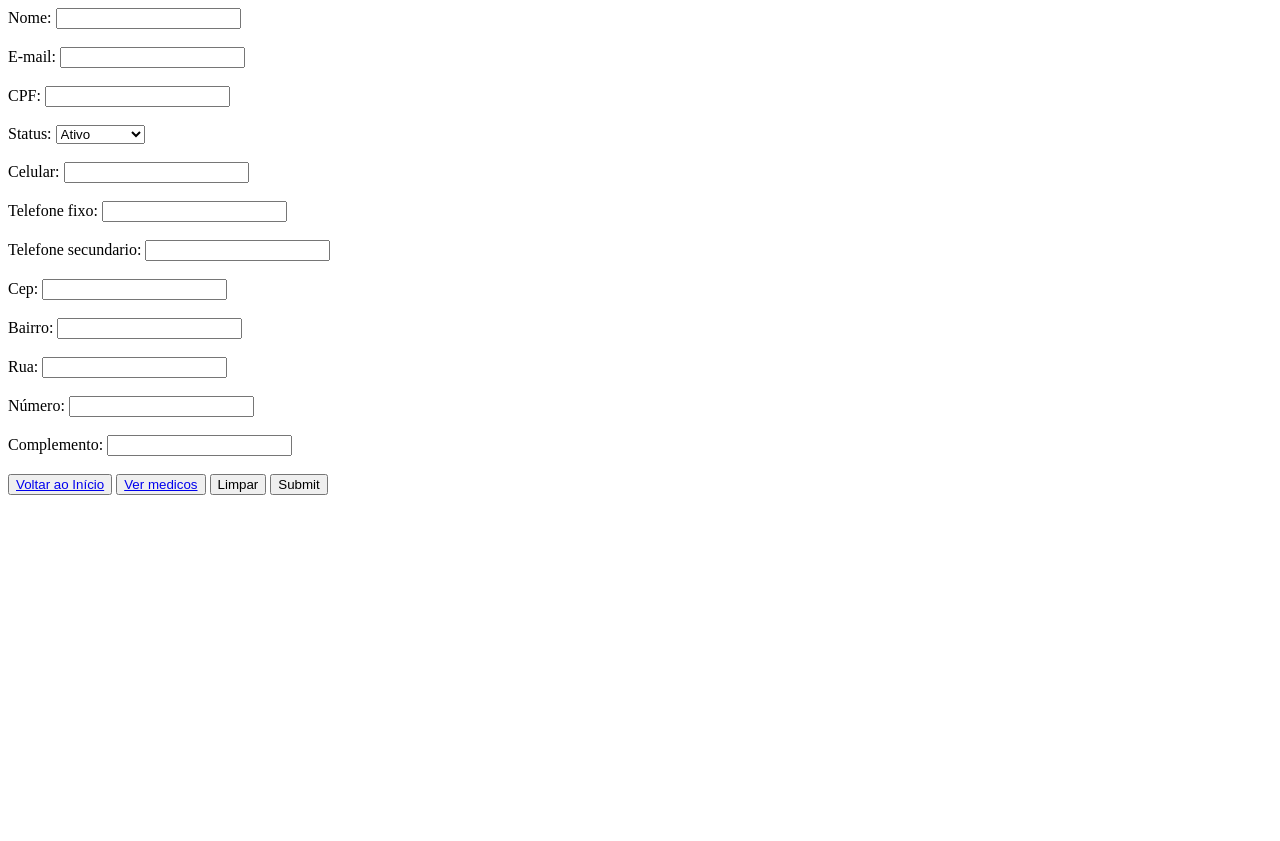
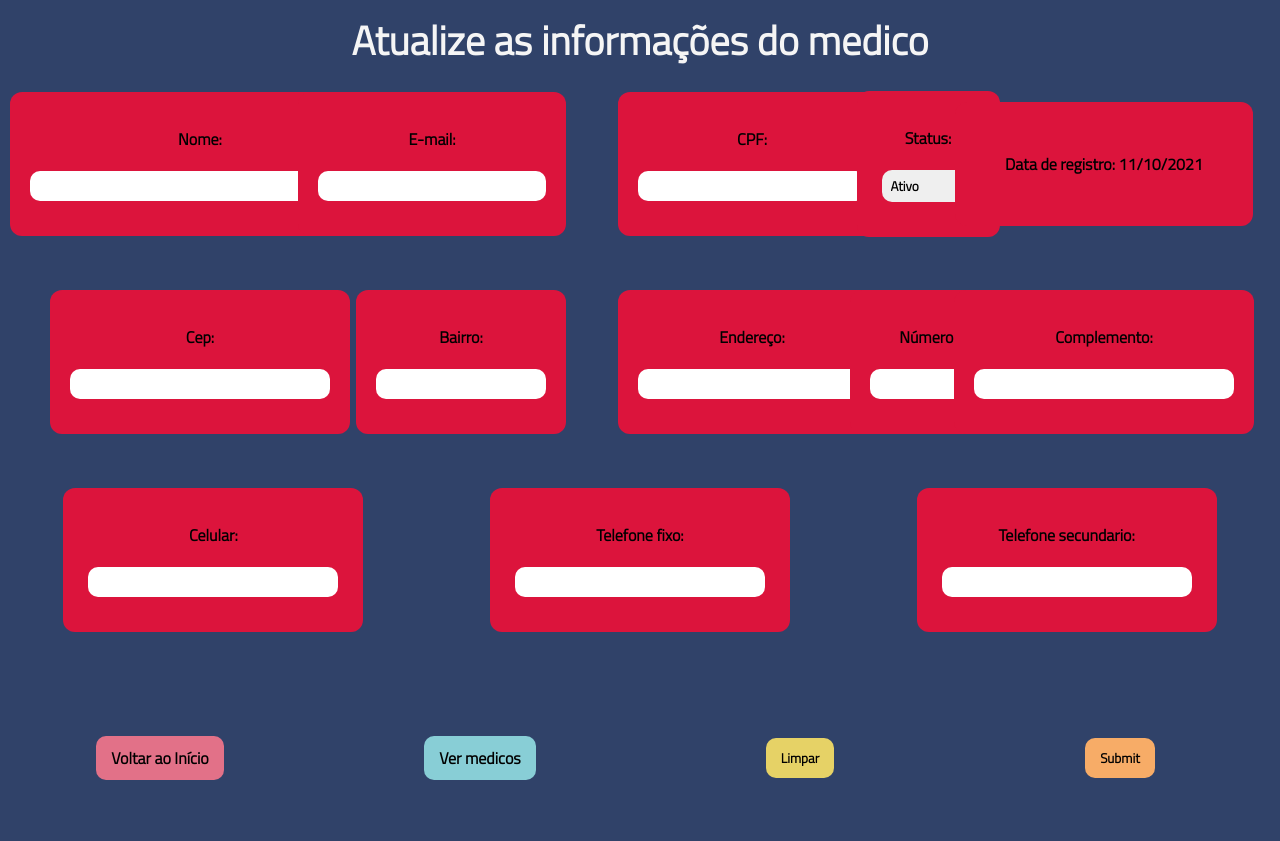
Before and after one commit to Liuizn/SA02-03, a PHP site: page /atualizar_medico_POO.php in a window 1280 px wide. Before the commit the page ends 495 px from the top, so only its background shows below. Run offline with PHP 8.4, Linux system fonts and the light colour scheme; data that the repository does not hold is empty.

Commit message:
Change Front-End

```diff
--- a/atualizar_medico_POO.php
+++ b/atualizar_medico_POO.php
@@ -1,17 +1,20 @@
 <!DOCTYPE html>
 <html lang="pt-br">
+
 <head>
     <meta charset="UTF-8">
     <meta http-equiv="X-UA-Compatible" content="IE=edge">
     <meta name="viewport" content="width=device-width, initial-scale=1.0">
     <title>POO</title>
+    <link rel="stylesheet" href="style.css">
+    <link rel="stylesheet" href="grid-css-medico.css">
+    <link rel="stylesheet" href="size-inputs.css">
 </head>
-<style>
-        .cpf-f{border-color:#ff0000;
-        }
 
-</style>
 <body>
+
+    <h1>Atualize as informações do medico</h1>
+
     <?php
     require_once 'medico_POO.php';
     if (isset($_GET["id_medicos"])) {
@@ -24,65 +27,102 @@
 
     ?>
     <form action="" method="post">
-
+        <div class="container-grid-index">
+            <div class="Nome-area">
+                <div class="box-area">
                     <label for="nome">Nome:</label>
-    <input type="text" name="nome" id="nome" value = <?php echo $res["nome_medicos"] ?> >
-    <br><br>
-
+                    <input type="text" name="nome" id="nome" value=<?php echo $res["nome_medicos"] ?>>
+                </div>
+            </div>
+            <div class="Email-area">
+                <div class="box-area">
                     <label for="email">E-mail:</label>
-    <input type="text" name="email" id="email" value = <?php echo $res["email_medicos"] ?>>
-    <br><br>
-
+                    <input type="text" name="email" id="email" value=<?php echo $res["email_medicos"] ?>>
+                </div>
+            </div>
+            <div class="Cpf-area">
+                <div class="box-area">
                     <label for="cpf">CPF:</label>
-    <input type="text" name="cpf" id="cpf" value = <?php echo $res["cpf"] ?>>
-    <br><br>
-
+                    <input type="text" name="cpf" id="cpf" value=<?php echo $res["cpf"] ?>>
+                </div>
+            </div>
+            <div class="Status-area">
+                <div class="box-area">
                     <label for="status">Status:</label>
                     <select name="status" id="status">
-
                         <option value="1">Ativo</option>
                         <option value="2">Desativado</option>
+                    </select>
+                </div>
+            </div>
 
-    </select>
-    <br><br>
-
+            <div class="Data-area">
+                <div class="box-area">
+                    <p id="data">Data de registro</p>
+                </div>
+            </div>
+            <div class="Cep-area">
+                <div class="box-area">
+                    <label for="cep">Cep:</label>
+                    <input type="text" name="cep" id="cep" value=<?php echo $res["cep_medicos"] ?>>
+                </div>
+            </div>
+            <div class="Bairro-area">
+                <div class="box-area">
+                    <label for="bairro">Bairro:</label>
+                    <input type="text" name="bairro" id="bairro" value=<?php echo $res["bairro_medicos"] ?>>
+                </div>
+            </div>
+            <div class="Endereco-area">
+                <div class="box-area">
+                    <label for="rua">Endereço:</label>
+                    <input type="text" name="rua" id="rua" value=<?php echo $res["rua_medicos"] ?>>
+                </div>
+            </div>
+            <div class="Numero-area">
+                <div class="box-area">
+                    <label for="numero">Número:</label>
+                    <input type="text" name="numero" id="numero" value=<?php echo $res["numero_medicos"] ?>>
+                </div>
+            </div>
+            <div class="Complemento-area">
+                <div class="box-area">
+                    <label for="complemento">Complemento:</label>
+                    <input type="text" name="complemento" id="complemento"
+                        value=<?php echo $res["complemento_medicos"] ?>>
+                </div>
+            </div>
+            <div class="Celular-area group">
+                <div class="box-area">
                     <label for="celular">Celular:</label>
-    <input type="text" name="celular" id="celular"  value = <?php echo $res["celular_medicos"] ?>>
-    <br><br>
-
+                    <input type="text" name="celular" id="celular" value=<?php echo $res["celular_medicos"] ?>>
+                </div>
+                <div class="box-area">
                     <label for="fixo1">Telefone fixo:</label>
-    <input type="text" name="fixo1" id="fixo1"  value = <?php echo $res["fixo1_medicos"] ?>>
-    <br><br>
-
+                    <input type="text" name="fixo1" id="fixo1" value=<?php echo $res["fixo1_medicos"] ?>>
+                </div>
+                <div class="box-area">
                     <label for="fixo2">Telefone secundario:</label>
-    <input type="text" name="fixo2" id="fixo2"  value = <?php echo $res["fixo2_medicos"] ?>>
-    <br><br>
-
-    <label for="cep">Cep:</label>
-    <input type="text" name="cep" id="cep"  value = <?php echo $res["cep_medicos"] ?>>
-    <br><br>
-
-    <label for="bairro">Bairro:</label>
-    <input type="text" name="bairro" id="bairro"  value = <?php echo $res["bairro_medicos"] ?>>
-    <br><br>
-
-    <label for="rua">Rua:</label>
-    <input type="text" name="rua" id="rua"  value = <?php echo $res["rua_medicos"] ?>>
-    <br><br>
-
-    <label for="numero">Número:</label>
-    <input type="text" name="numero" id="numero"  value = <?php echo $res["numero_medicos"] ?>>
-    <br><br>
-
-    <label for="complemento">Complemento:</label>
-    <input type="text" name="complemento" id="complemento"  value = <?php echo $res["complemento_medicos"] ?>>
-    <br><br>
-
-    <button id="b_index"> <a href="index.php">Voltar ao Início</a></button>
-            <button id="b_medicos"><a href="tabela_medico_POO.php">Ver medicos</a></button>
+                    <input type="text" name="fixo2" id="fixo2" value=<?php echo $res["fixo2_medicos"] ?>>
+                </div>
+            </div>
+            <div class="Button-Area">
+                <a href="index.php" id="b_index">Voltar ao Início</a>
+                <a href="tabela_medico_POO.php" id="b_medicos">Ver medicos</a>
                 <input type="reset" value="Limpar" id="b_limpar">
-    <input type="submit">
+                <input type="submit" id="b_cadastrar">
+            </div>
+        </div>
     </form>
+    <script>
+        var data = new Date();
+        var dia = data.getDate();
+        var mes = data.getMonth();
+        var ano4 = data.getFullYear();
+        var str_data = dia + '/' + (mes + 1) + '/' + ano4;
+        data = document.getElementById("data")
+        data.innerHTML = `Data de registro: ${str_data}`
+    </script>
 
     <?php
 
@@ -122,4 +162,5 @@ $pessoa->atualizar($id_medicos,$nome,$rua,$cpf,$status,$numero,$bairro,$cep,$com
 
 ?>
 </body>
+
 </html>
--- a/grid-css-medico.css
+++ b/grid-css-medico.css
@@ -0,0 +1,168 @@
+.container-grid-index {
+    display: grid;
+    grid-template-columns: 1fr 1fr 1fr 1fr 1fr 1fr 1fr;
+    grid-template-rows: 1fr 1fr 1fr 1fr;
+    gap: 2em 0em;
+    grid-auto-flow: row;
+    align-content: center;
+    justify-items: center;
+    align-items: center;
+}
+
+.Nome-area {
+    width: 25em;
+    justify-self: center;
+    display: grid;
+    grid-template-columns: 1fr;
+    grid-template-rows: 1fr;
+    grid-auto-columns: 1fr;
+    gap: 0px 0px;
+    grid-auto-flow: row;
+    grid-template-areas:
+        ".";
+    grid-area: 1 / 1 / 2 / 3;
+}
+
+.Email-area {
+    width: 18em;
+    display: grid;
+    justify-self: end;
+    grid-template-columns: 1fr;
+    grid-template-rows: 1fr;
+    grid-auto-columns: 1fr;
+    gap: 0px 0px;
+    grid-auto-flow: row;
+    grid-template-areas:
+        ".";
+    grid-area: 1 / 2 / 2 / 4;
+}
+
+.Cpf-area {
+    width: 18em;
+    display: grid;
+    grid-template-columns: 1fr;
+    grid-template-rows: 1fr;
+    grid-auto-columns: 1fr;
+    gap: 0px 0px;
+    grid-auto-flow: row;
+    grid-template-areas:
+        ".";
+    grid-area: 1 / 4 / 2 / 6;
+}
+
+.Status-area {
+    display: grid;
+    grid-template-columns: 1fr;
+    grid-template-rows: 1fr;
+    grid-auto-columns: 1fr;
+    gap: 0px 0px;
+    grid-auto-flow: row;
+    grid-template-areas:
+        ".";
+    grid-area: 1 / 5 / 2 / 7;
+}
+
+.Data-area {
+    display: grid;
+    grid-template-columns: 1fr;
+    grid-template-rows: 1fr;
+    grid-auto-columns: 1fr;
+    gap: 0px 0px;
+    grid-auto-flow: row;
+    grid-template-areas:
+        ".";
+    grid-area: 1 / 6 / 2 / 8;
+}
+
+.Cep-area {
+    width: 20em;
+    display: grid;
+    grid-template-columns: 1fr;
+    grid-template-rows: 1fr;
+    grid-auto-columns: 1fr;
+    gap: 0px 0px;
+    grid-auto-flow: row;
+    grid-template-areas:
+        ".";
+    grid-area: 2 / 1 / 3 / 3;
+}
+
+.Bairro-area {
+    display: grid;
+    justify-self: end;
+    grid-template-columns: 1fr;
+    grid-template-rows: 1fr;
+    grid-auto-columns: 1fr;
+    gap: 0px 0px;
+    grid-auto-flow: row;
+    grid-template-areas:
+        ".";
+    grid-area: 2 / 2 / 3 / 4;
+}
+
+.Endereco-area {
+    width: 18em;
+    display: grid;
+    grid-template-columns: 1fr;
+    grid-template-rows: 1fr;
+    grid-auto-columns: 1fr;
+    gap: 0px 0px;
+    grid-auto-flow: row;
+    grid-template-areas:
+        ".";
+    grid-area: 2 / 4 / 3 / 6;
+}
+
+.Numero-area {
+    width: 11em;
+    display: grid;
+    grid-template-columns: 1fr;
+    grid-template-rows: 1fr;
+    grid-auto-columns: 1fr;
+    gap: 0px 0px;
+    grid-auto-flow: row;
+    grid-template-areas:
+        ".";
+    grid-area: 2 / 5 / 3 / 7;
+}
+
+.Complemento-area {
+    width: 20em;
+    display: grid;
+    grid-template-columns: 1fr;
+    grid-template-rows: 1fr;
+    grid-auto-columns: 1fr;
+    gap: 0px 0px;
+    grid-auto-flow: row;
+    grid-template-areas:
+        ".";
+    grid-area: 2 / 6 / 3 / 8;
+}
+
+.Celular-area {
+    display: grid;
+    grid-template-columns: 1fr 1fr 1fr;
+    grid-template-rows: 1fr;
+    gap: 0px 0px;
+    grid-template-areas:
+        ". . .";
+    justify-items: center;
+    align-items: center;
+    justify-self: stretch;
+    align-self: center;
+    grid-area: 3 / 1 / 4 / 8;
+}
+
+.Button-Area {
+    display: grid;
+    grid-template-columns: 1fr 1fr 1fr 1fr;
+    grid-template-rows: 1fr;
+    gap: 0px 0px;
+    grid-template-areas:
+        ". . . .";
+    justify-items: center;
+    align-items: center;
+    justify-self: stretch;
+    align-self: center;
+    grid-area: 4 / 1 / 5 / 8;
+}
--- a/index.php
+++ b/index.php
@@ -30,7 +30,7 @@
         </div>
         <div class="Text-area">
             <h1>Seja Bem Vindo a Clínica</h1>
-            <div class="group">
+            <div class="box-area">
                 <p id="data">Data da Sessão</p>
             </div>
         </div>
--- a/size-inputs.css
+++ b/size-inputs.css
@@ -19,6 +19,7 @@
 [name="fixo1"],
 [name="fixo2"],
 [name="cep"],
+[name="cpf"],
 [name="numero"],
 [name="rua"],
 [name="bairro"],
--- a/style.css
+++ b/style.css
@@ -48,11 +48,6 @@ table {
     text-align: center;
 }
 
-.group p {
-    padding: 15px;
-    font-size: 20px;
-    text-align: center;
-}
 
 .Button-Area a,
 .Button-Area button,
@@ -79,20 +74,8 @@ table {
     justify-content: space-around;
 }
 
-.group-buttons input {
-    border-radius: 8px;
-    border: none;
-    font-size: 16px;
-    padding: 10px 0px 10px 0px;
-    width: 8%;
-}
-
-.group-buttons button {
-    border-radius: 8px;
-    border: none;
-    font-size: 16px;
-    padding: 10px 0px 10px 0px;
-    width: 8%;
+.group input{
+    width: 18em;
 }
 
 #b_medicos {
```
Also changed, not shown: cadastrar.php (+4 -3 lines), form_medico_POO.php (+79 -30 lines), update-form.php (+58 -52 lines), update-form_convenio.php (+57 -40 lines), DER.png (added). Lines whose indentation alone changed are shown as unchanged.
